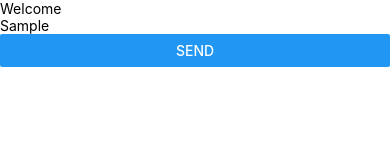
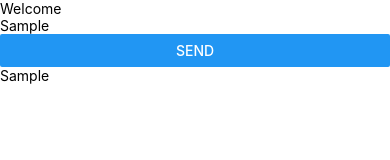
Before and after one commit to markspanbroek/react-native-tdd-example, a React Native app: screen / in a window 390 px wide. Both pictures are taken after typing "Sample" into the empty fields and a click on the button "SEND". Shown: the top 160 px of the page. Built offline with nearby package versions, Linux system fonts and the light colour scheme.

Commit message:
Show message when it's been sent

```diff
--- a/App.js
+++ b/App.js
@@ -1,12 +1,25 @@
-import React from 'react';
+import React, { useState } from 'react';
 import { Text, SafeAreaView, TextInput, Button } from 'react-native'
 
-const App = () => (
-  <SafeAreaView>
-    <Text>Welcome</Text>
-    <TextInput placeholder="Type a message" />
-    <Button title='Send' />
-  </SafeAreaView>
-)
+const App = () => {
+  let [message, setMessage] = useState('')
+  let [messages, setMessages] = useState([])
+  return (
+    <SafeAreaView>
+      <Text>Welcome</Text>
+      <TextInput
+        placeholder='Type a message'
+        value={message}
+        onChangeText={(text) => setMessage(text)}
+      />
+      <Button title='Send' onPress={() => {
+        setMessages(messages.concat(message))
+      }}/>
+      {
+        messages.map((message, index) => <Text key={index}>{message}</Text>)
+      }
+    </SafeAreaView>
+  )
+}
 
 export default App;
```
Also changed, not shown: 1 other file (tests, documents, lock files or other folders).
